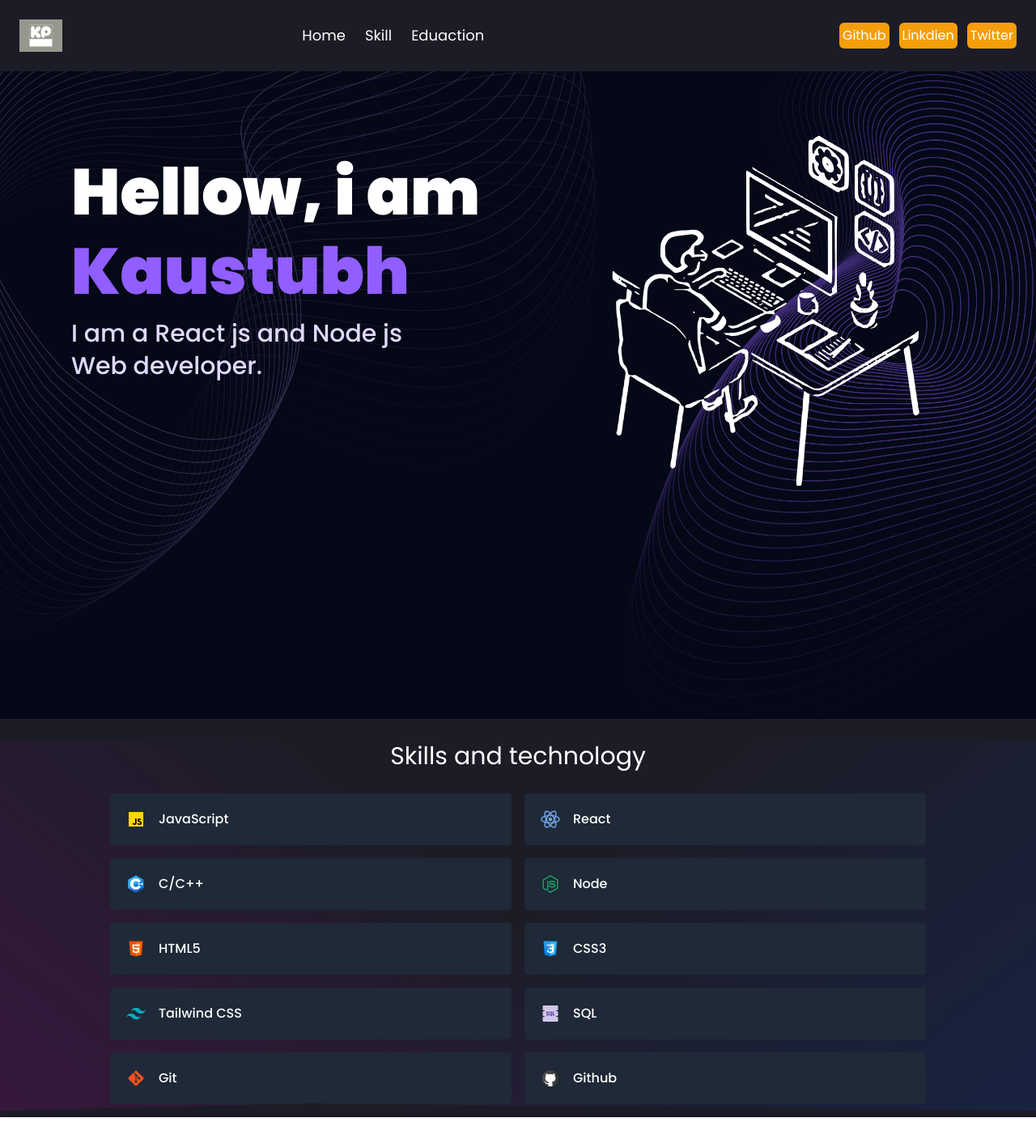
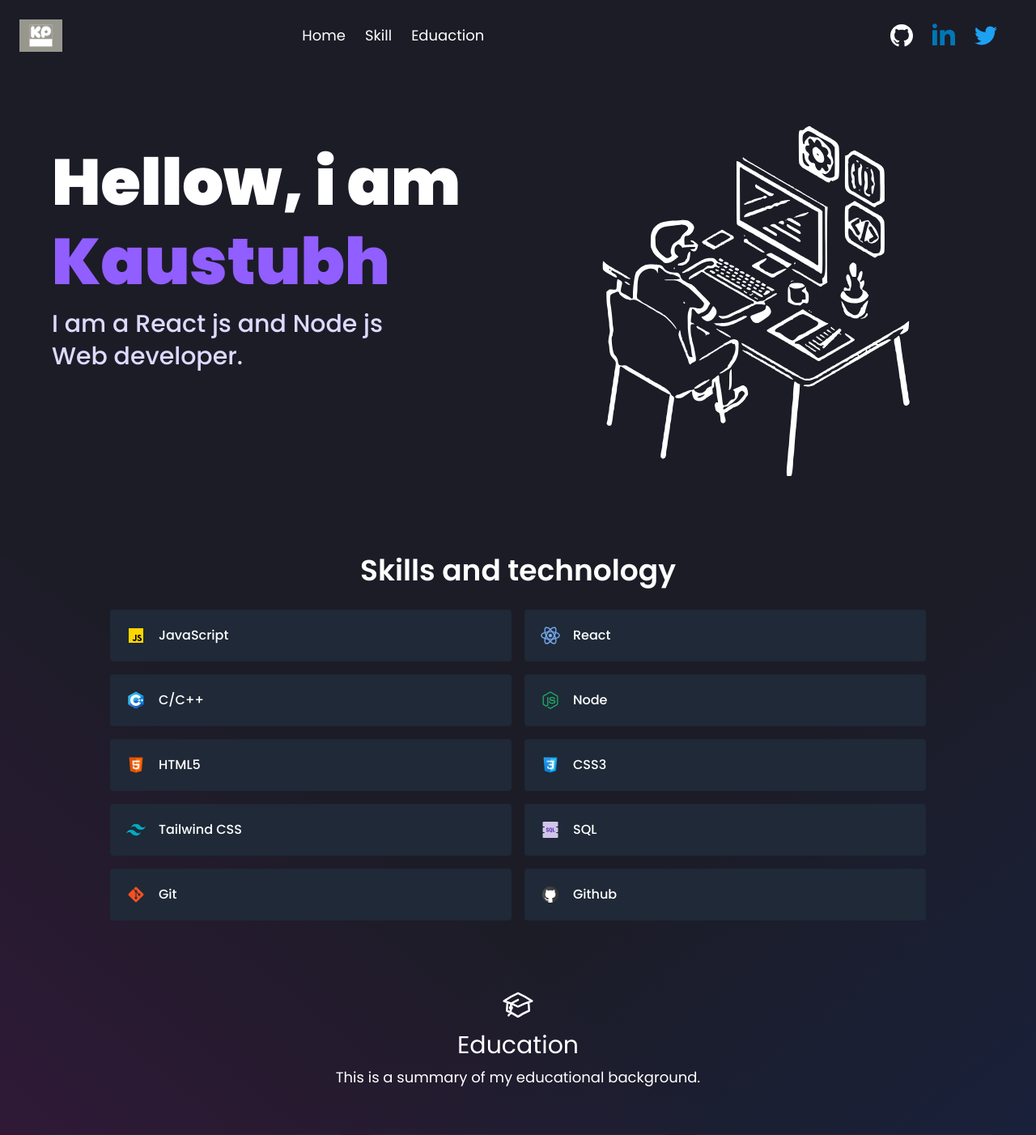
Before and after one commit to kaustubh1211/My-portfolio, a React (Create React App) app: page / in a window 1280 px wide. Shown: the top 1402 px of the page at 81% size. Before the commit the page ends 1380 px from the top, so only its background shows below. Built offline with nearby package versions, Linux system fonts and the light colour scheme.

Commit message:
Education added

```diff
--- a/src/Education/index.js
+++ b/src/Education/index.js
@@ -1,7 +1,45 @@
-import React from 'react'
+import React from "react";
+import { education } from "../data/constant";
 
 export default function Education() {
   return (
-    <div></div>
-  )
+    <div id="education" className="w-screen text-white ">
+      <div className="container px-5 py-10 mx-auto mt-9">
+        <div className="flex flex-col text-center w-full mb-10">
+        <svg
+        xmlns="http://www.w3.org/2000/svg"
+        fill="none"
+        viewBox="0 0 24 24"
+        strokeWidth={1.5}
+        stroke="currentColor"
+        className="w-12 h-10 mx-auto"
+      >
+        <path
+          strokeLinecap="round"
+          strokeLinejoin="round"
+          d="M4.26 10.147a60.438 60.438 0 0 0-.491 6.347A48.62 48.62 0 0 1 12 20.904a48.62 48.62 0 0 1 8.232-4.41 60.46 60.46 0 0 0-.491-6.347m-15.482 0a50.636 50.636 0 0 0-2.658-.813A59.906 59.906 0 0 1 12 3.493a59.903 59.903 0 0 1 10.399 5.84c-.896.248-1.783.52-2.658.814m-15.482 0A50.717 50.717 0 0 1 12 13.489a50.702 50.702 0 0 1 7.74-3.342M6.75 15a.75.75 0 1 0 0-1.5.75.75 0 0 0 0 1.5Zm0 0v-3.675A55.378 55.378 0 0 1 12 8.443m-7.007 11.55A5.981 5.981 0 0 0 6.75 15.75v-1.5"
+        />
+      </svg>
+      <h1 className=" text-3xl mt-3 "> Education</h1>
+      <p className="text-lg mt-2">This is a summary of my educational background. </p>
+        </div>
+        <div className="flex flex-row m-4 ">
+            {education.map((educations)=>(
+              <div key={educations.year} className="p-4 lg:w-1/3">
+                <div className="h-full bg-gray-800 p-8 rounded">
+                  <h2 className="text-white font-semibold text-center">
+                    {educations.branch}
+                  </h2>
+                  <p className="text-center mt-2 text-gray-300">
+                    {educations.college}
+                  </p>
+                  <p className="text-center mt-4 text-gray-300">{educations.year}</p>
+                </div>
+              </div>
+            ))}
+        </div>
+      </div>
+
+    </div>
+  );
 }
--- a/src/Skill/index.js
+++ b/src/Skill/index.js
@@ -3,28 +3,28 @@
 
 export default function Skill() {
   return (
-    <div className="  w-screen  ">
+    <div className="  w-screen  mt-24   " id="skill">
       <div className=" container px-5 mx-auto ">
         <div className=" text-center  mt-7 mb-5 ">
-          <h1 className="text-white text-3xl "> Skills and technology</h1>
+          <h1 className="text-white text-4xl font-semibold "> Skills and technology</h1>
         </div>
       </div>
       <div className="flex flex-wrap lg:w-4/5  sm:mx-auto sm:mb-2 -mx-2">
-        {skills.map((skill)=>(
-          <div key={skill.title} className="p-2 sm:w-1/2 w-full">
-            <div className=" bg-gray-800 rounded flex p-5  h-full items-center ">
+        {skills.map((skill) => (
+          <div key={skill.title} className="p-2 sm:w-1/2 w-full ">
+            <div className=" bg-gray-800 rounded flex p-5  h-full items-center hover:bg-gray-500  ">
               <img
-              className="w-6 h-6 flex-shrink-0 mr-4"
-              alt="icon"
-              src={skill.img}
-              >
-
-              </img>
-              <span className="title-font font-medium text-white"> {skill.title} </span>
+                className="w-6 h-6 flex-shrink-0 mr-4"
+                alt="icon"
+                src={skill.img}
+              ></img>
+              <span className="title-font font-medium text-white">
+                {" "}
+                {skill.title}{" "}
+              </span>
             </div>
           </div>
         ))}
-
       </div>
     </div>
   );
--- a/src/data/constant.js
+++ b/src/data/constant.js
@@ -1,21 +1,4 @@
-export const Bio = {
-    name: "Kaustubh patil",
-    roles: [
-      "Full Stack Developer",
-      "Web Developer",
-      "React-js",
-      "Programmer",
-    ],
-    description:
-      "I am a motivated and versatile individual, always eager to take on new challenges. With a passion for learning I am dedicated to delivering high-quality results. With a positive attitude and a growth mindset, I am ready to make a meaningful contribution and achieve great things.",
-    github: "https://github.com/rishavchanda",
-    resume:
-      "https://drive.google.com/file/d/1ffZrcMcn8UatXGIaautbbqpV7ADNaETA/view?usp=sharing",
-    linkedin: "https://www.linkedin.com/in/rishav-chanda-b89a791b3/",
-    twitter: "https://twitter.com/RishavChanda",
-    insta: "https://www.instagram.com/rishav_chanda/",
-    facebook: "https://www.facebook.com/rishav.chanda.165/",
-  };
+
 
   export const skills = [
     {
@@ -66,31 +49,19 @@
 
   export const education = [
     {
-      id: 0,
-      img: "https://firebasestorage.googleapis.com/v0/b/flexi-coding.appspot.com/o/Kiit.jpeg?alt=media&token=3839d520-c59d-4341-ad8f-0980c98de4dd",
-      school: "Kalinga Institute of Industrial Technology, Bhubaneswar",
-      date: "Oct 2021 - Sep 2025",
-      grade: "8.71 CGPA",
-      desc: "I am currently pursuing a Bachelor's degree in Computer Science and Engineering at Kalinga Institute of Industrial Technology, Bhubaneswar. I have completed 4 semesters and have a CGPA of 8.71. I have taken courses in Data Structures, Algorithms, Object-Oriented Programming, Database Management Systems, Operating Systems, and Computer Networks, among others. I am also a member of the Google Developers Student Club (GDSC) at KIIT, where I am learning and working on exciting projects with a team of talented developers.",
-      degree: "Bachelor of Technology - BTech, Computer Science and Engineering",
+      year: "2021 - 2024",
+      branch: "Bachelor of Information Technology",
+      college: "Sonopant Dandekar Shikshan Mandali (SDSM) College, palghar"
     },
     {
-      id: 1,
-      img: "https://firebasestorage.googleapis.com/v0/b/flexi-coding.appspot.com/o/methodist.png?alt=media&token=018a1b18-e2dd-4f34-8855-cff1b6b69fd3",
-      school: "Methodist School, Dankuni",
-      date: "Apr 2019 - Apr 2025",
-      grade: "88.2%",
-      desc: "I completed my class 12 high school education at Methodist School, Dankuni, where I studied Science with Computer Science.",
-      degree: "ISC(XII), Science with Computer",
+      year: "2019 - 2021",
+      branch: "Higher Secondary Education",
+      college: "Maharashtra State Board"
     },
     {
-      id: 2,
-      img: "https://firebasestorage.googleapis.com/v0/b/flexi-coding.appspot.com/o/methodist.png?alt=media&token=018a1b18-e2dd-4f34-8855-cff1b6b69fd3",
-      school: "Methodist School, Dankuni",
-      date: "Apr 2017 - Apr 2019",
-      grade: "92.3%",
-      desc: "I completed my class 10 education at Methodist School, Dankuni, where I studied Science with Computer Application.",
-      degree: "ICSC(X), Science with Computer",
+      year: "2018 - 2019",
+      branch: "Secondary Education",
+      college: "Dr. S.D. Vartak Vidyalay school, Boisar  "
     },
   ];
 
--- a/src/hero/index.js
+++ b/src/hero/index.js
@@ -2,19 +2,11 @@
 
 export default function Hero() {
   return (
-    <div className="w-screen h-screen">
-      <div className="   items-center flex-shrink-0 text-white absolute mx-auto ">
-        <img
-          src="/herobg.png"
-          className=" w-screen h-screen"
-          alt="hero-image"
-        />
-      </div>
+    <div className="w-screen " id="home">
+
       <div className="">
-        <div className="absolute inset-0 lg:top-[180px]   mx-auto sm:px-16 px-6 lg:flex lg:flex-row items-start gap-5">
-          <div className="flex flex-col justify-center items-center mt-5">
-            <div className="w-1 sm:h-80 h-40 violet-gradient" />
-          </div>
+        <div className=" inset-0 lg:top-[180px] sm:top-1    mx-auto sm:px-16 px-6 lg:flex lg:flex-row items-start gap-5 mt-20">
+
 
           <div>
             <h1
--- a/src/navbar/index.js
+++ b/src/navbar/index.js
@@ -4,9 +4,9 @@
 export default function Navbar() {
   const [isOpen, setIsOpen] = useState(false);
   return (
-    <div>
-      <nav className="flex items-center justify-between flex-wrap p-6 ">
-        <div className="flex items-center flex-shrink-0 text-white mr-6 lg:mr-72">
+    <div className=" sticky top-0 z-50">
+      <nav className="flex items-center justify-between flex-wrap p-6 w-screen ">
+        <div className="flex items-center flex-shrink-0 text-white mr-6 lg:mr-72  ">
           <img
             src=" /kp-high-resolution-logo.jpeg"
             className="w-100 h-10 mr-2"
@@ -45,34 +45,59 @@
         >
           <div className="text-lg lg:flex-grow   ">
             <a
-              href="#"
-              className="block mt-4 lg:inline-block lg:mt-0 text-white-200 mr-6 text-white "
+              href="#home"
+              className="block mt-4 lg:inline-block lg:mt-0 text-white-200 mr-6 text-white hover:underline "
             >
               Home
             </a>
             <a
-              href="#"
-              className="block mt-4 lg:inline-block lg:mt-0 text-white-200 mr-6 text-white"
+              href="#skill"
+              className="block mt-4 lg:inline-block lg:mt-0 text-white-200 mr-6 text-white hover:underline"
             >
               Skill
             </a>
             <a
-              href="#"
-              className="block mt-4 lg:inline-block lg:mt-0 text-white-200 mr-3 text-white"
+              href="#education"
+              className="block mt-4 lg:inline-block lg:mt-0 text-white-200 mr-3 text-white hover:underline"
             >
               Eduaction
             </a>
           </div>
-          <div className=" gap-3 flex ">
-            <button className="inline-flex items-center bg-amber-500 border-0 py-1 px-1 text-white rounded-md">
-              Github
-            </button>
-            <button className="inline-flex items-center bg-amber-500 border-0 py-1 px-1 text-white rounded-md">
-              Linkdien
-            </button>
-            <button className="inline-flex items-center bg-amber-500 border-0 py-1 px-1 text-white rounded-md ">
-              Twitter
-            </button>
+          <div className=" gap-6 flex mr-6 ">
+            <a href="https://www.github.com/kaustubh1211">
+              <svg
+                xmlns="http://www.w3.org/2000/svg"
+                className="h-8 w-7 "
+                fill="currentColor"
+                style={{ color: "white" }}
+                viewBox="0 0 24 24"
+              >
+                <path d="M12 0c-6.626 0-12 5.373-12 12 0 5.302 3.438 9.8 8.207 11.387.599.111.793-.261.793-.577v-2.234c-3.338.726-4.033-1.416-4.033-1.416-.546-1.387-1.333-1.756-1.333-1.756-1.089-.745.083-.729.083-.729 1.205.084 1.839 1.237 1.839 1.237 1.07 1.834 2.807 1.304 3.492.997.107-.775.418-1.305.762-1.604-2.665-.305-5.467-1.334-5.467-5.931 0-1.311.469-2.381 1.236-3.221-.124-.303-.535-1.524.117-3.176 0 0 1.008-.322 3.301 1.23.957-.266 1.983-.399 3.003-.404 1.02.005 2.047.138 3.006.404 2.291-1.552 3.297-1.23 3.297-1.23.653 1.653.242 2.874.118 3.176.77.84 1.235 1.911 1.235 3.221 0 4.609-2.807 5.624-5.479 5.921.43.372.823 1.102.823 2.222v3.293c0 .319.192.694.801.576 4.765-1.589 8.199-6.086 8.199-11.386 0-6.627-5.373-12-12-12z" />
+              </svg>
+            </a>
+            <a href="https://www.linkedin.com/in/kaustubh-patil-8645b923a/">
+              <svg
+                xmlns="http://www.w3.org/2000/svg"
+                className="h-7 w-7"
+                fill="currentColor"
+                style={{ color: "#0077b5" }}
+                viewBox="0 0 24 24"
+              >
+                <path d="M4.98 3.5c0 1.381-1.11 2.5-2.48 2.5s-2.48-1.119-2.48-2.5c0-1.38 1.11-2.5 2.48-2.5s2.48 1.12 2.48 2.5zm.02 4.5h-5v16h5v-16zm7.982 0h-4.968v16h4.969v-8.399c0-4.67 6.029-5.052 6.029 0v8.399h4.988v-10.131c0-7.88-8.922-7.593-11.018-3.714v-2.155z" />
+              </svg>
+            </a>
+
+            <a href="https://twitter.com/Kaustub1111">
+              <svg
+                xmlns="http://www.w3.org/2000/svg"
+                className="h-8 w-7"
+                fill="currentColor"
+                style={{ color: "#1da1f2" }}
+                viewBox="0 0 24 24"
+              >
+                <path d="M24 4.557c-.883.392-1.832.656-2.828.775 1.017-.609 1.798-1.574 2.165-2.724-.951.564-2.005.974-3.127 1.195-.897-.957-2.178-1.555-3.594-1.555-3.179 0-5.515 2.966-4.797 6.045-4.091-.205-7.719-2.165-10.148-5.144-1.29 2.213-.669 5.108 1.523 6.574-.806-.026-1.566-.247-2.229-.616-.054 2.281 1.581 4.415 3.949 4.89-.693.188-1.452.232-2.224.084.626 1.956 2.444 3.379 4.6 3.419-2.07 1.623-4.678 2.348-7.29 2.04 2.179 1.397 4.768 2.212 7.548 2.212 9.142 0 14.307-7.721 13.995-14.646.962-.695 1.797-1.562 2.457-2.549z" />
+              </svg>
+            </a>
           </div>
         </div>
       </nav>
```
